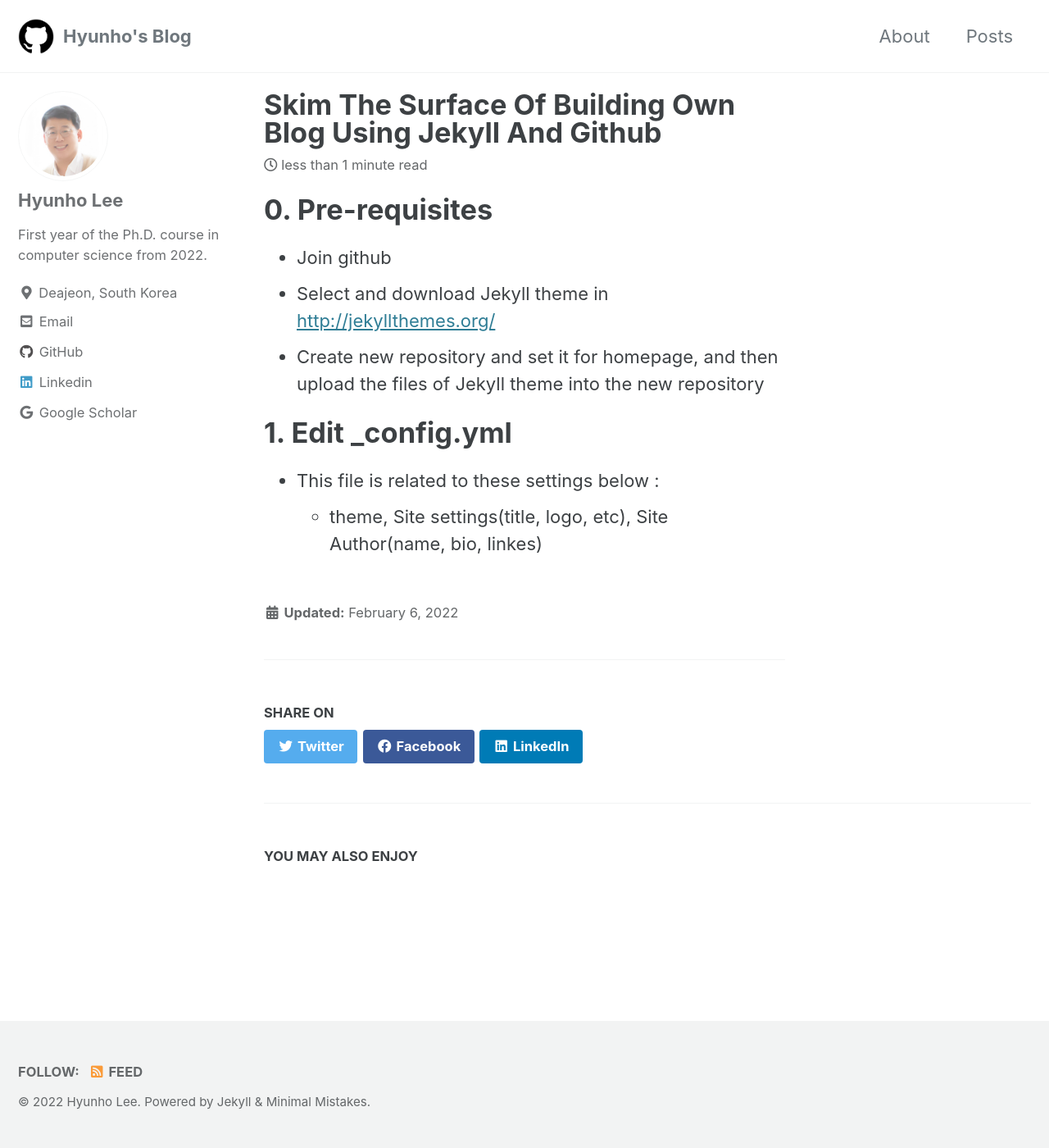
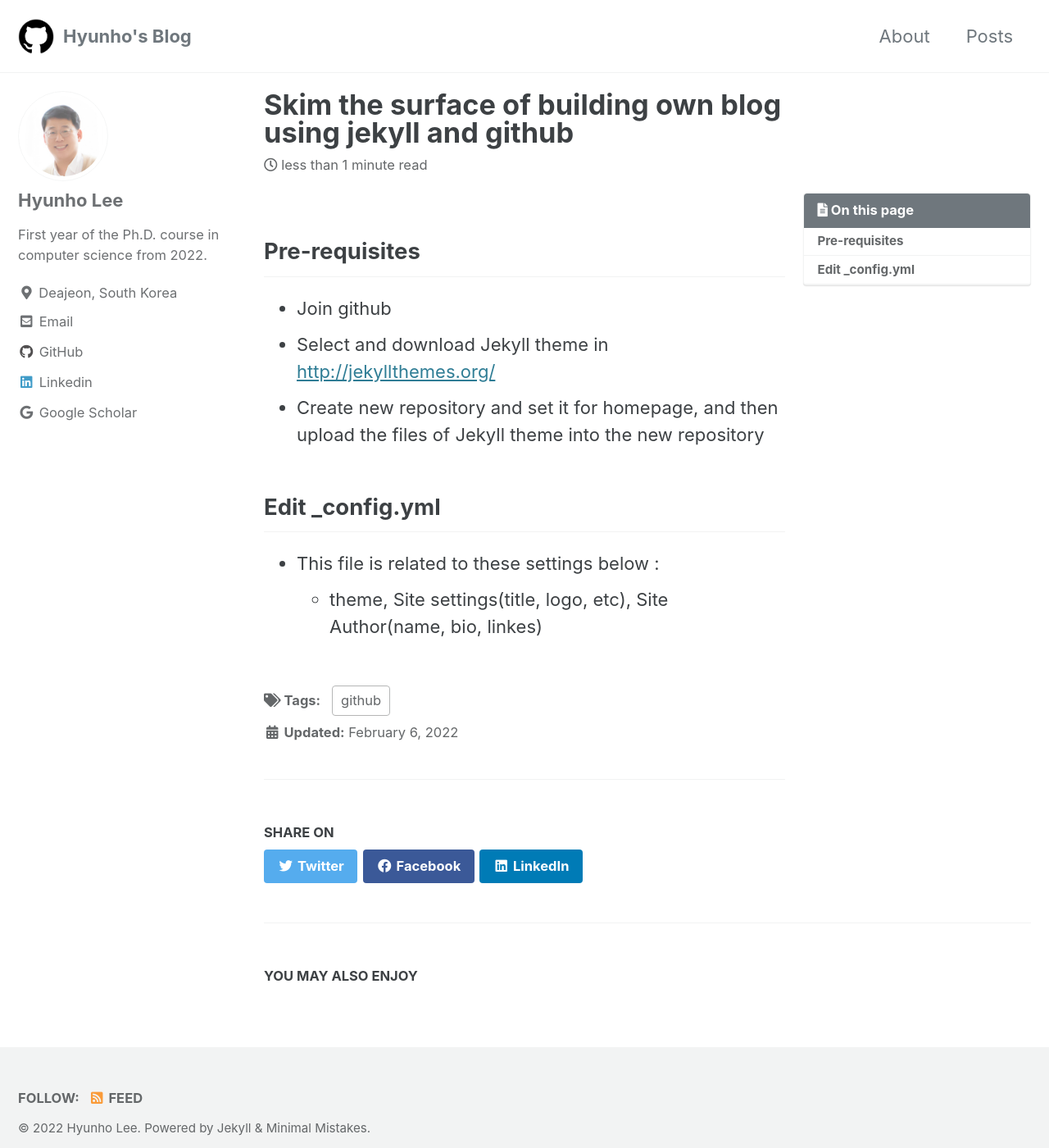
Before and after one commit to hyunholee26/old_webpage, a Jekyll site: the page built from _posts/2022-02-06-Skim-the-surface-of-building-own-blog-using-jekyll-and-github.md, in a window 1280 px wide and 1400 px high. Shown: the whole window at 82% size. Built offline with Jekyll 4.4.1, drawn with Linux system fonts in a browser that asks for light colours; cached includes are drawn as plain includes; some of the changed lines change nothing that is shown.

Commit message:
Update 2022-02-06-Skim-the-surface-of-building-own-blog-using-jekyll-and-github.md

```diff
--- a/_posts/2022-02-06-Skim-the-surface-of-building-own-blog-using-jekyll-and-github.md
+++ b/_posts/2022-02-06-Skim-the-surface-of-building-own-blog-using-jekyll-and-github.md
@@ -1,8 +1,16 @@
-# 0. Pre-requisites
+---
+title: "Skim the surface of building own blog using jekyll and github"
+tags:
+  - github
+toc: true
+toc_sticky: true
+---
+
+## Pre-requisites
  - Join github
  - Select and download Jekyll theme in [http://jekyllthemes.org/](http://jekyllthemes.org/)
  - Create new repository and set it for homepage, and then upload the files of Jekyll theme into the new repository
 
-# 1. Edit _config.yml
+## Edit _config.yml
  - This file is related to these settings below :
    * theme, Site settings(title, logo, etc), Site Author(name, bio, linkes)
```
